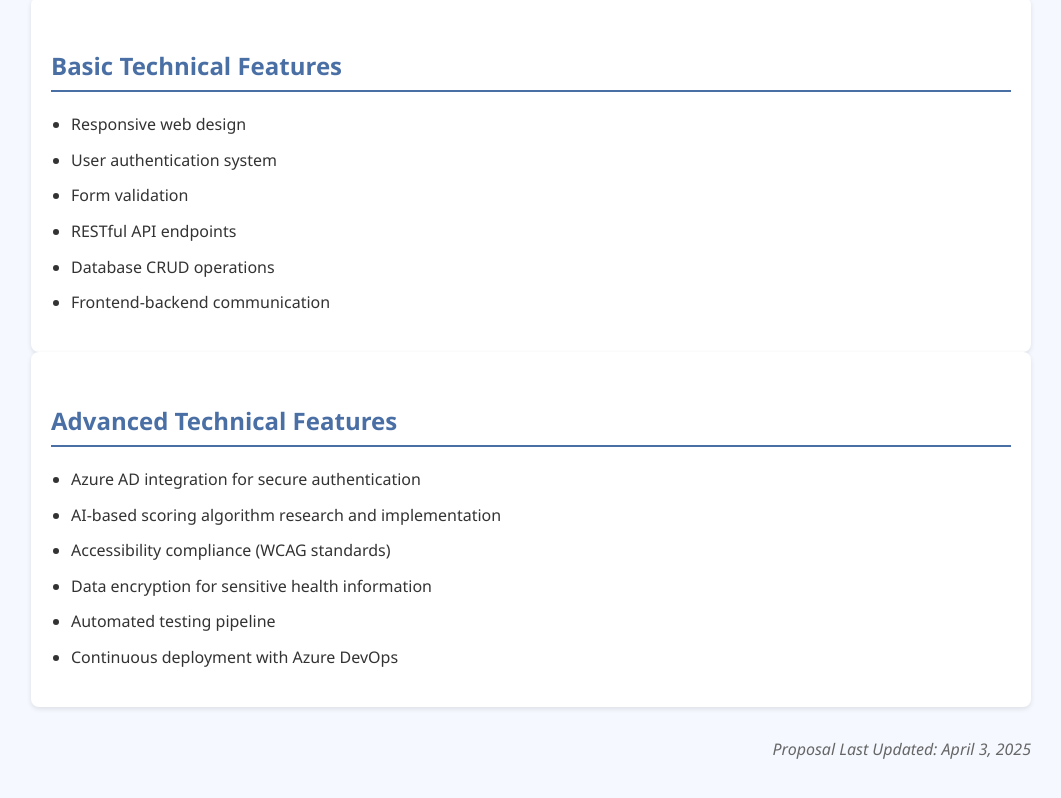
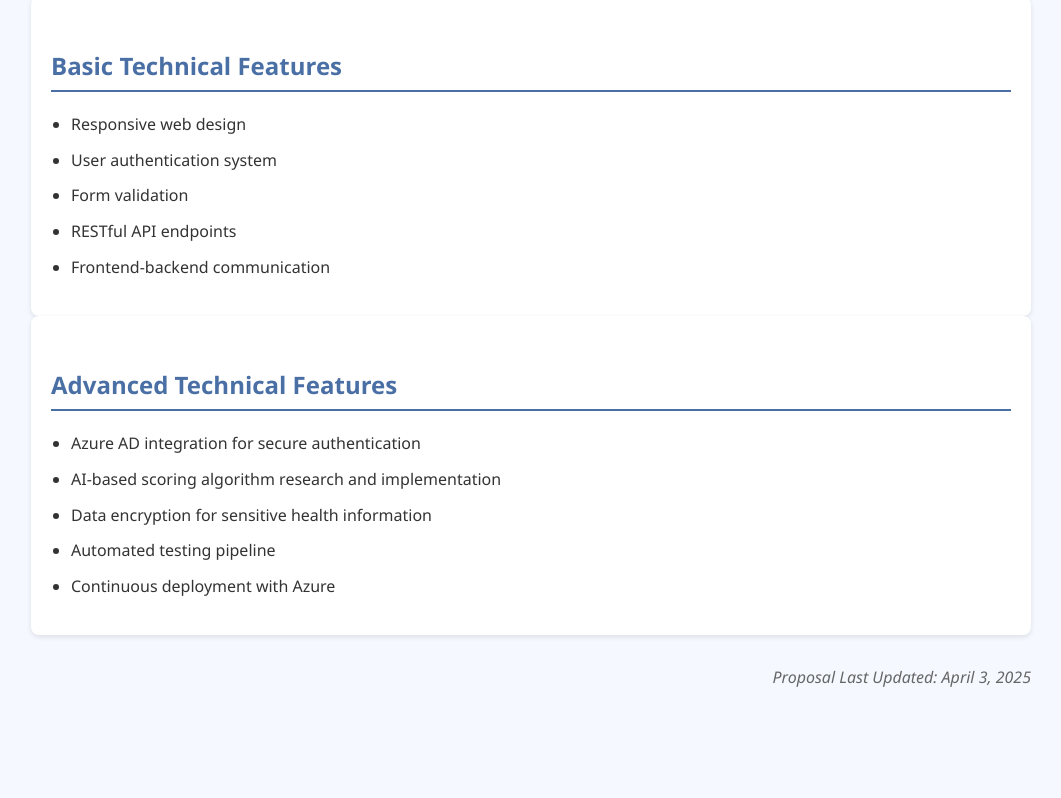
Before and after one commit to MHK-404/Mental-wellness-test, a website: page index.html in a window 1280 px wide. Shown: the part 1528-2326 px from the top of the page, without its empty margins (109-1170 px from the left). After the commit the page ends 2255 px from the top, so only its background shows below. Drawn offline with Linux system fonts and the light colour scheme.

Commit message:
Update index.html

```diff
--- a/index.html
+++ b/index.html
@@ -140,7 +140,6 @@
             <li>User authentication system</li>
             <li>Form validation</li>
             <li>RESTful API endpoints</li>
-            <li>Database CRUD operations</li>
             <li>Frontend-backend communication</li>
         </ul>
     </section>
@@ -150,10 +149,9 @@
         <ul>
             <li>Azure AD integration for secure authentication</li>
             <li>AI-based scoring algorithm research and implementation</li>
-            <li>Accessibility compliance (WCAG standards)</li>
             <li>Data encryption for sensitive health information</li>
             <li>Automated testing pipeline</li>
-            <li>Continuous deployment with Azure DevOps</li>
+            <li>Continuous deployment with Azure </li>
         </ul>
     </section>
 
```
